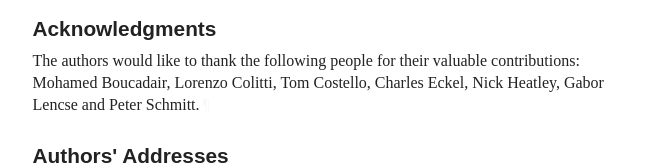
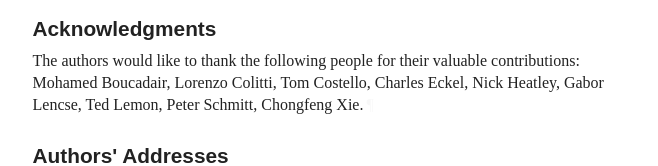
Before and after one commit to furry13/draft-buraglio-deprecate7050, a plain HTML site: page draft-ietf-v6ops-prefer8781.html in a window 1280 px wide. Shown: the part 7108-7274 px from the top of the page, without its empty margins (92-750 px from the left). Drawn offline with Linux system fonts and the light colour scheme; a web font is replaced by a local one.

Commit message:
Script updating gh-pages from d12b53c. [ci skip]

```diff
--- a/draft-ietf-v6ops-prefer8781.html
+++ b/draft-ietf-v6ops-prefer8781.html
@@ -1568,7 +1568,7 @@ Security considerations related to obtaining PREF64 information from RAs are dis
       <h2 id="name-acknowledgments">
 <a href="#name-acknowledgments" class="section-name selfRef">Acknowledgments</a>
       </h2>
-<p id="appendix-A-1">The authors would like to thank the following people for their valuable contributions: Mohamed Boucadair, Lorenzo Colitti, Tom Costello, Charles Eckel, Nick Heatley, Gabor Lencse and Peter Schmitt.<a href="#appendix-A-1" class="pilcrow">¶</a></p>
+<p id="appendix-A-1">The authors would like to thank the following people for their valuable contributions: Mohamed Boucadair, Lorenzo Colitti, Tom Costello, Charles Eckel, Nick Heatley, Gabor Lencse, Ted Lemon, Peter Schmitt, Chongfeng Xie.<a href="#appendix-A-1" class="pilcrow">¶</a></p>
 </section>
 </div>
 <div id="authors-addresses">
```
Also changed, not shown: draft-ietf-v6ops-prefer8781.txt.
